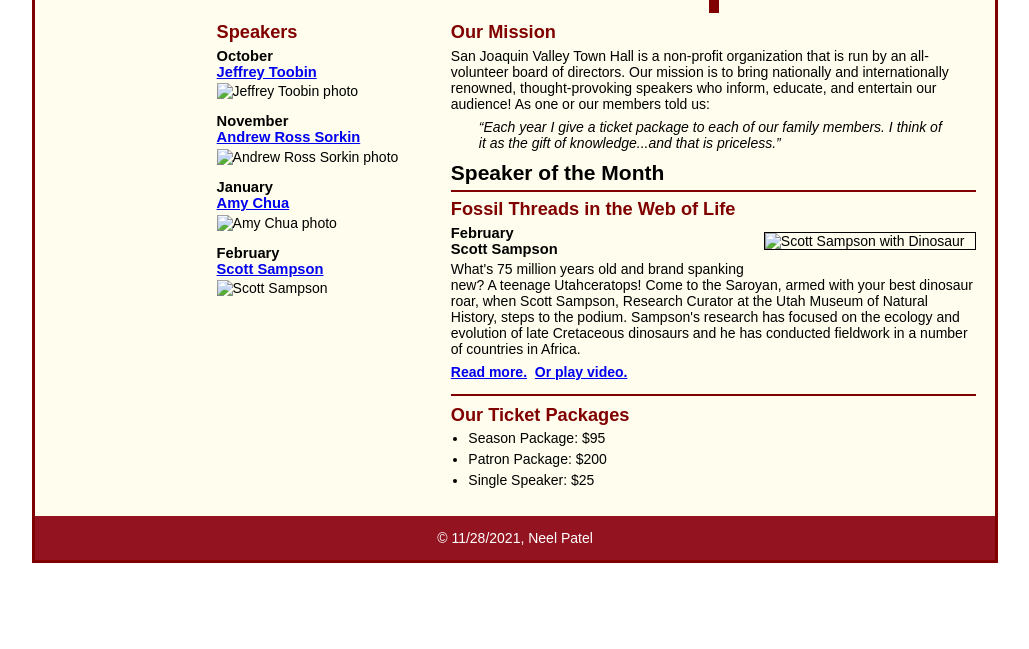
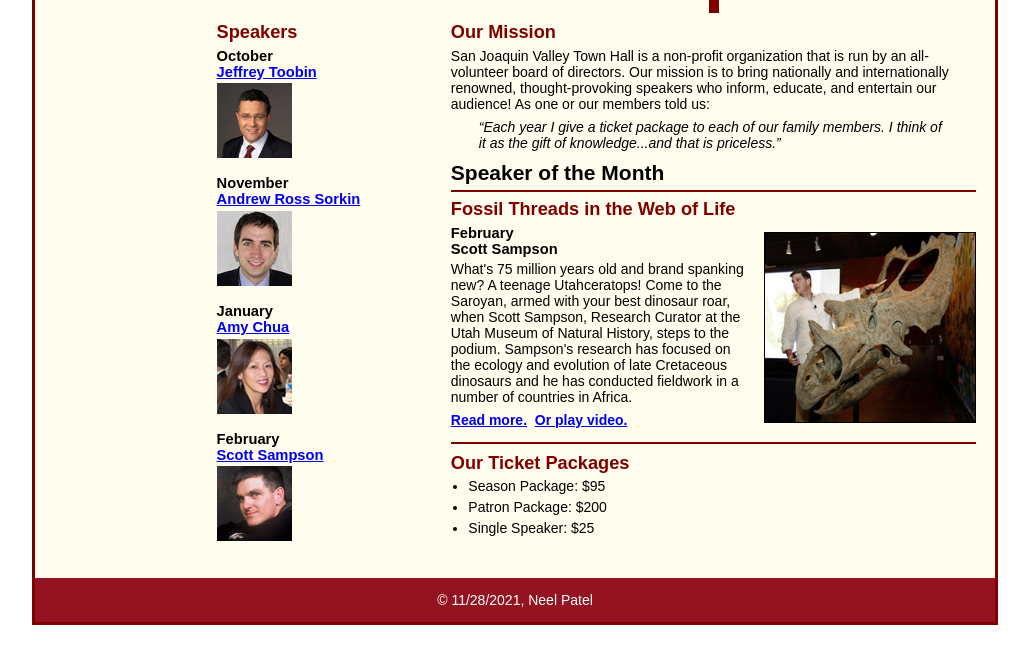
Before and after one commit to nkp48/A15, a plain HTML site: page index.html in a window 1280 px wide. Shown: the part 151-800 px from the top of the page, without its empty margins (125-1154 px from the left). Drawn offline with Linux system fonts and the light colour scheme; files that its build step writes are made by us from their sources; files whose address does not match are found by name.

Commit message:
Update index.html

```diff
--- a/index.html
+++ b/index.html
@@ -40,11 +40,11 @@
             <h1>Speaker of the Month</h1>
             <article>
                 <h2>Fossil Threads in the Web of Life</h2>
-                <img src="images/sampson_dinosaur.jpg" alt="Scott Sampson with Dinosaur">
+                <img src="sampson_dinosaur.jpg" alt="Scott Sampson with Dinosaur">
                 <h3>February<br>Scott Sampson</h3>
                 <p>What's 75 million years old and brand spanking new? A teenage Utahceratops! Come to the Saroyan, armed with your best dinosaur roar, when Scott Sampson, Research Curator at the Utah Museum of Natural History, steps to the podium. Sampson's research has focused on the ecology and evolution of late Cretaceous dinosaurs and he has conducted fieldwork in a number of countries in Africa.</p>
-                <p><a href="speakers/sampson.html"><b>Read more.</b></a>&nbsp;
-                   <a href="speakers/sampson_video.html" target="_blank"><b>Or play video.</b></a>
+                <p><a href="sampson.html"><b>Read more.</b></a>&nbsp;
+                   <a href="sampson_video.html" target="_blank"><b>Or play video.</b></a>
                 </p>
             </article>
             <h2>Our Ticket Packages</h2>
@@ -56,14 +56,14 @@
         </section>
         <aside>
             <h2 id="speakers">Speakers</h2>
-            <h3>October<br><a href="speakers/toobin.html">Jeffrey Toobin</a></h3>
-            <img src="images/toobin75.jpg" alt="Jeffrey Toobin photo">
-            <h3>November<br><a href="speakers/sorkin.html">Andrew Ross Sorkin</a></h3>
-            <img src="images/sorkin75.jpg" alt="Andrew Ross Sorkin photo">
-            <h3>January<br><a href="speakers/chua.html">Amy Chua</a></h3>
-            <img src="images/chua75.jpg" alt="Amy Chua photo">
-            <h3>February<br><a href="speakers/sampson.html">Scott Sampson</a></h3>
-            <img src="images/sampson75.jpg" alt="Scott Sampson">
+            <h3>October<br><a href="toobin.html">Jeffrey Toobin</a></h3>
+            <img src="toobin75.jpg" alt="Jeffrey Toobin photo">
+            <h3>November<br><a href="sorkin.html">Andrew Ross Sorkin</a></h3>
+            <img src="sorkin75.jpg" alt="Andrew Ross Sorkin photo">
+            <h3>January<br><a href="chua.html">Amy Chua</a></h3>
+            <img src="chua75.jpg" alt="Amy Chua photo">
+            <h3>February<br><a href="sampson.html">Scott Sampson</a></h3>
+            <img src="sampson75.jpg" alt="Scott Sampson">
         </aside>
 	</main>
 	<footer>
```
